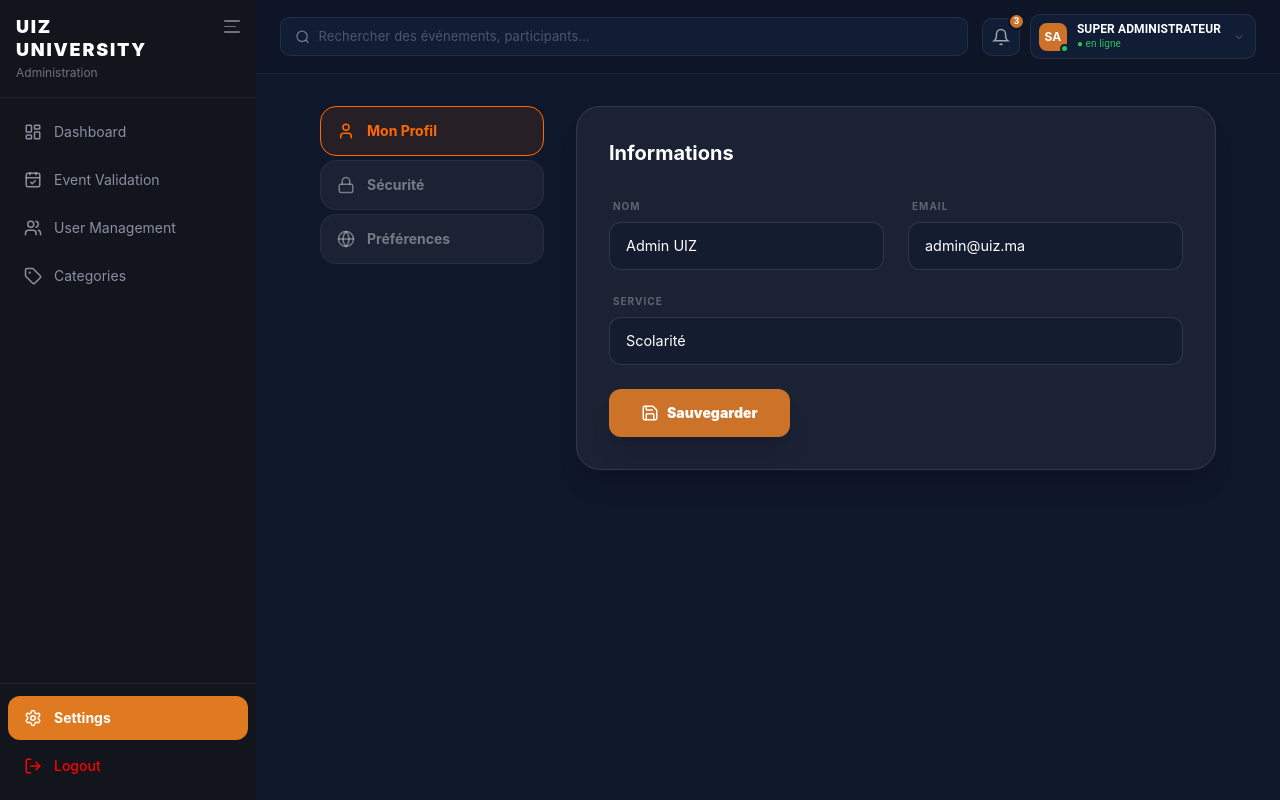
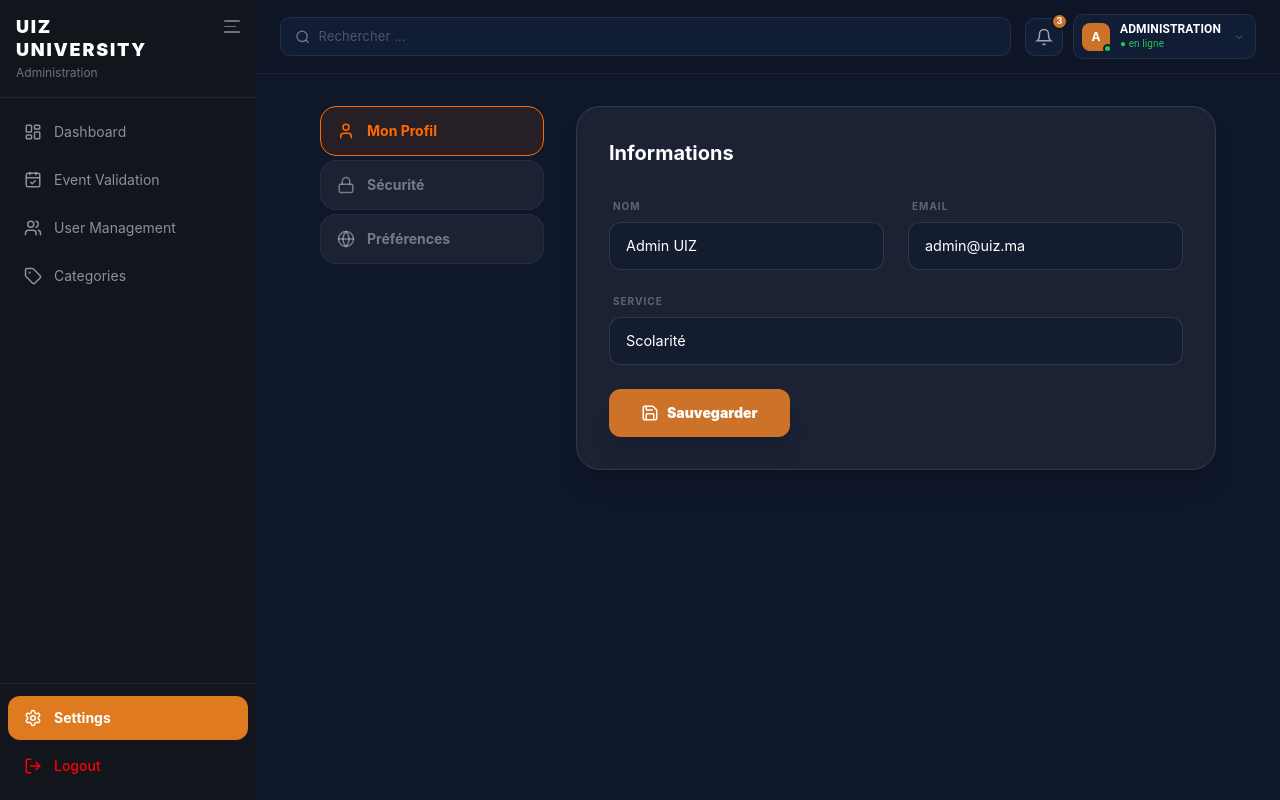
Before and after one commit to nassah73/Application_de_gestion_d-v-nements_universitaires, a React app in the folder frontend/: page /responsable/settings in a window 1280 px wide. Built offline with nearby package versions, Linux system fonts and the light colour scheme; the HTML template or start-up script is replaced by a standard one.

Commit message:
Tobar recherche

```diff
--- a/frontend/src/pages/Administration/components/Tobar.jsx
+++ b/frontend/src/pages/Administration/components/Tobar.jsx
@@ -151,7 +151,7 @@ const Topbar = ({ isMobile }) => {
       }}>
         <IconSearch />
         <Typography component="input"
-          placeholder={isMobile ? "Rechercher..." : "Rechercher des événements, participants..."}
+          placeholder={isMobile ? "Rechercher..." : "Rechercher ..."}
           sx={{
             background: "none", border: "none", outline: "none",
             color: "rgba(255,255,255,0.5)", fontSize: "13px",
@@ -208,7 +208,7 @@ const Topbar = ({ isMobile }) => {
                   display: "flex", alignItems: "center", justifyContent: "center",
                   fontSize: "12px", fontWeight: 700, color: "#fff",
                 }}>
-                  SA
+                  A
                 </Box>
                 <Box sx={{
                   position: "absolute", bottom: -2, right: -2,
@@ -218,7 +218,7 @@ const Topbar = ({ isMobile }) => {
               </Box>
               <Box>
                 <Typography sx={{ fontSize: "12px", fontWeight: 600, color: "#fff", lineHeight: 1.2 }}>
-                SUPER ADMINISTRATEUR
+                ADMINISTRATION
                 </Typography>
                 <Typography sx={{ fontSize: "10px", color: "#22c55e" }}>
                   ● en ligne
```
